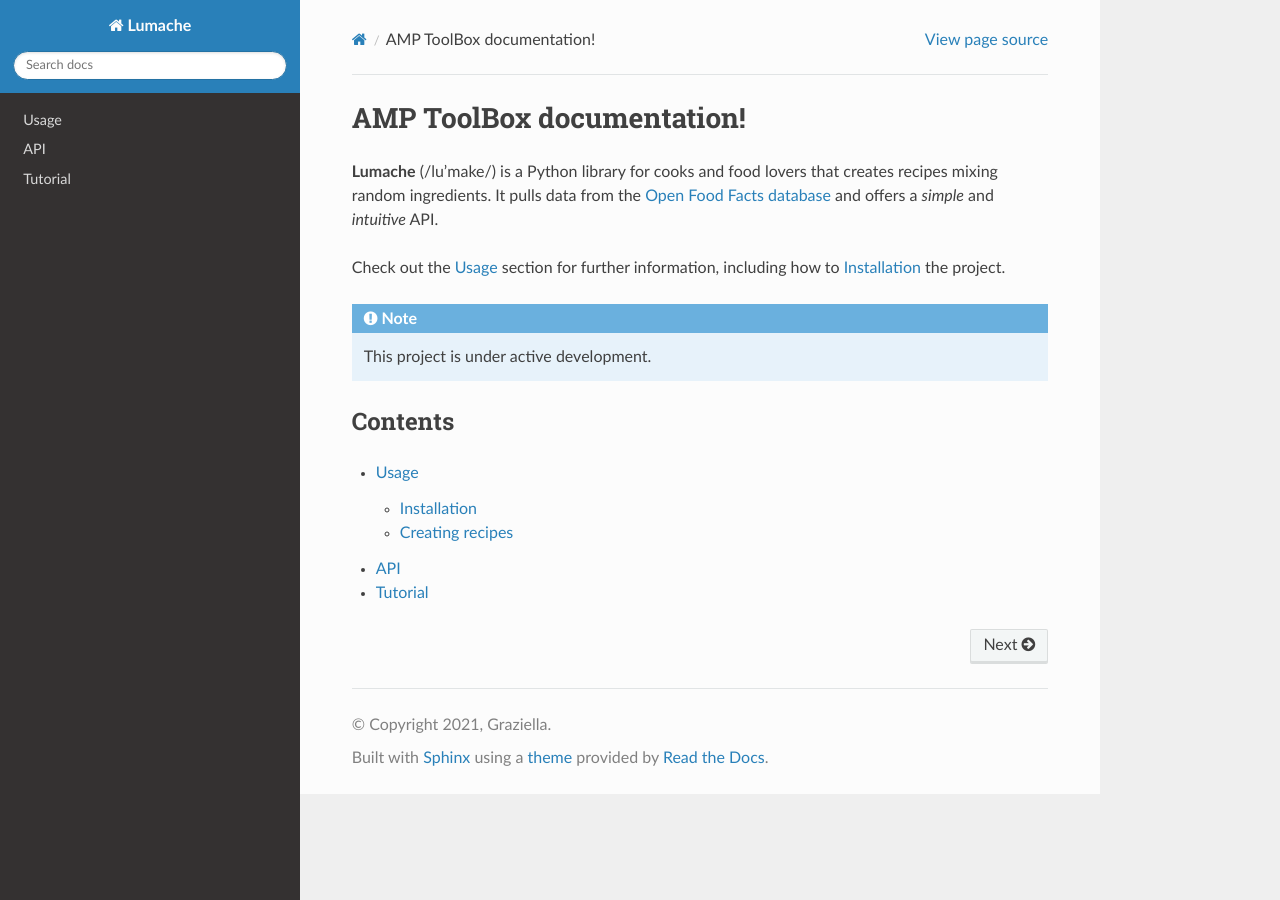
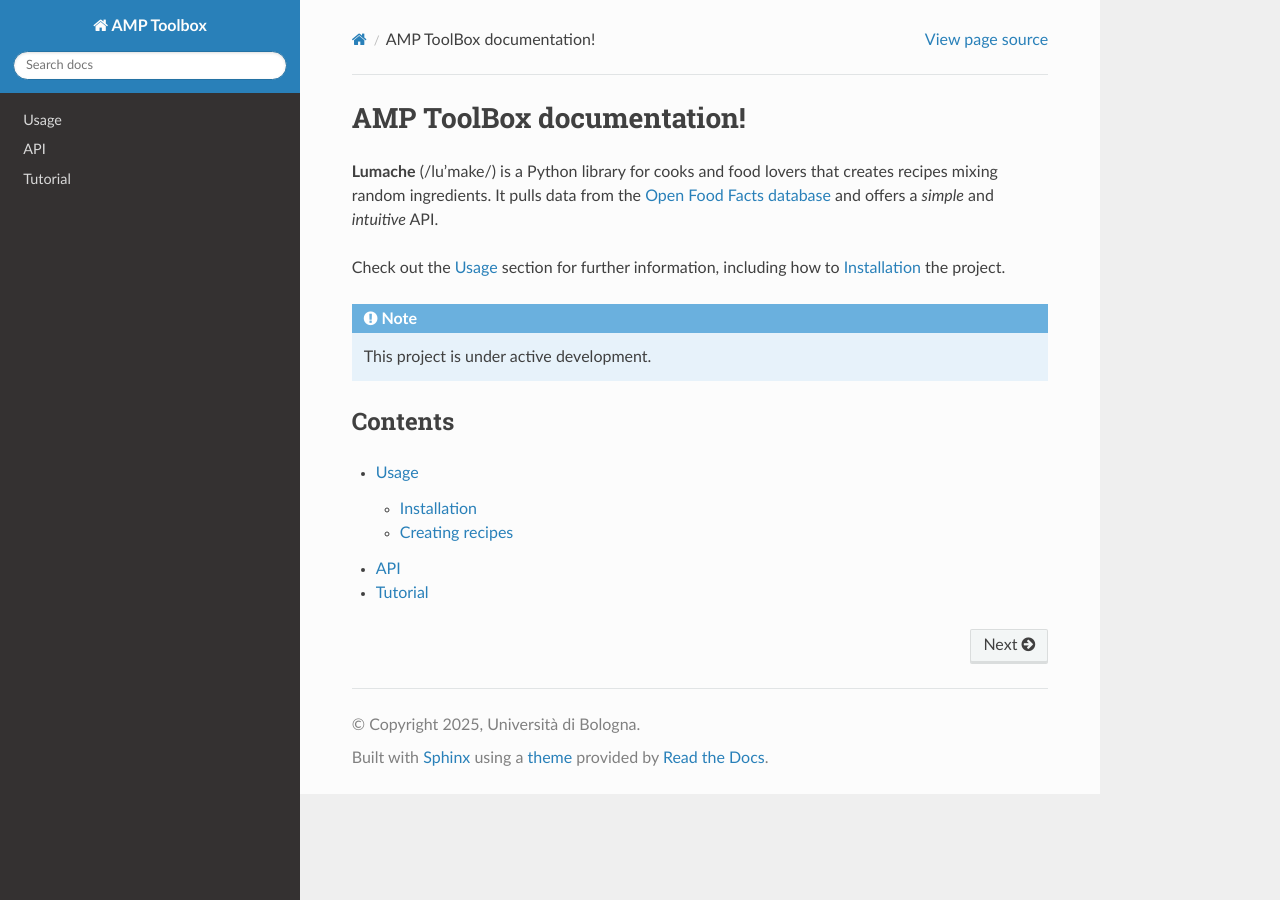
Before and after one commit to AndreaFrasson/ToolBox, a Sphinx documentation site: the page built from docs/source/index.rst, in a window 1280 px wide. Built offline with Sphinx 7.4.7 and the Read the Docs theme 3.1.0, drawn with Linux system fonts in a browser that asks for light colours.

Commit message:
Update conf.py

```diff
--- a/docs/source/conf.py
+++ b/docs/source/conf.py
@@ -2,12 +2,12 @@
 
 # -- Project information
 
-project = 'Lumache'
-copyright = '2021, Graziella'
-author = 'Graziella'
+project = 'AMP Toolbox'
+copyright = '2025, Università di Bologna'
+author = 'Andrea Frasson'
 
-release = '0.1'
-version = '0.1.0'
+release = '1.0'
+version = '1.0.1'
 
 # -- General configuration
 
```
